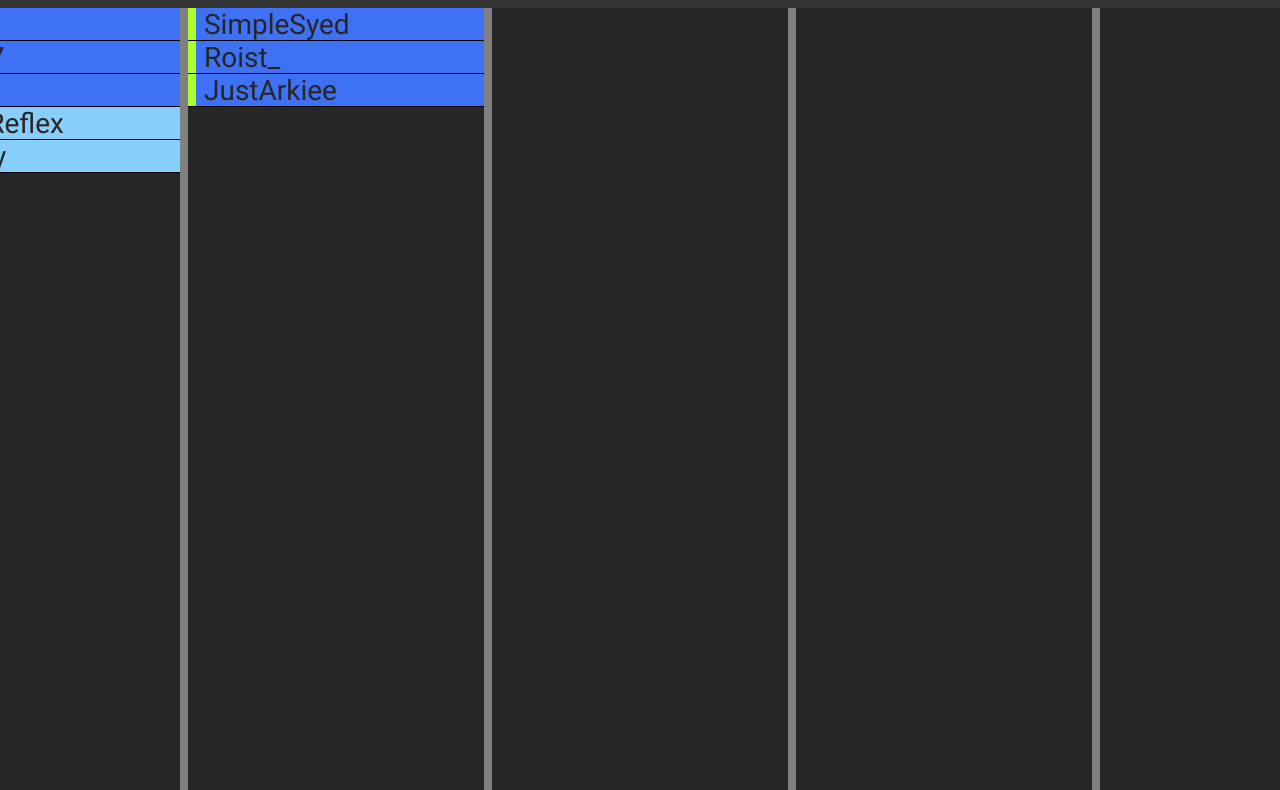
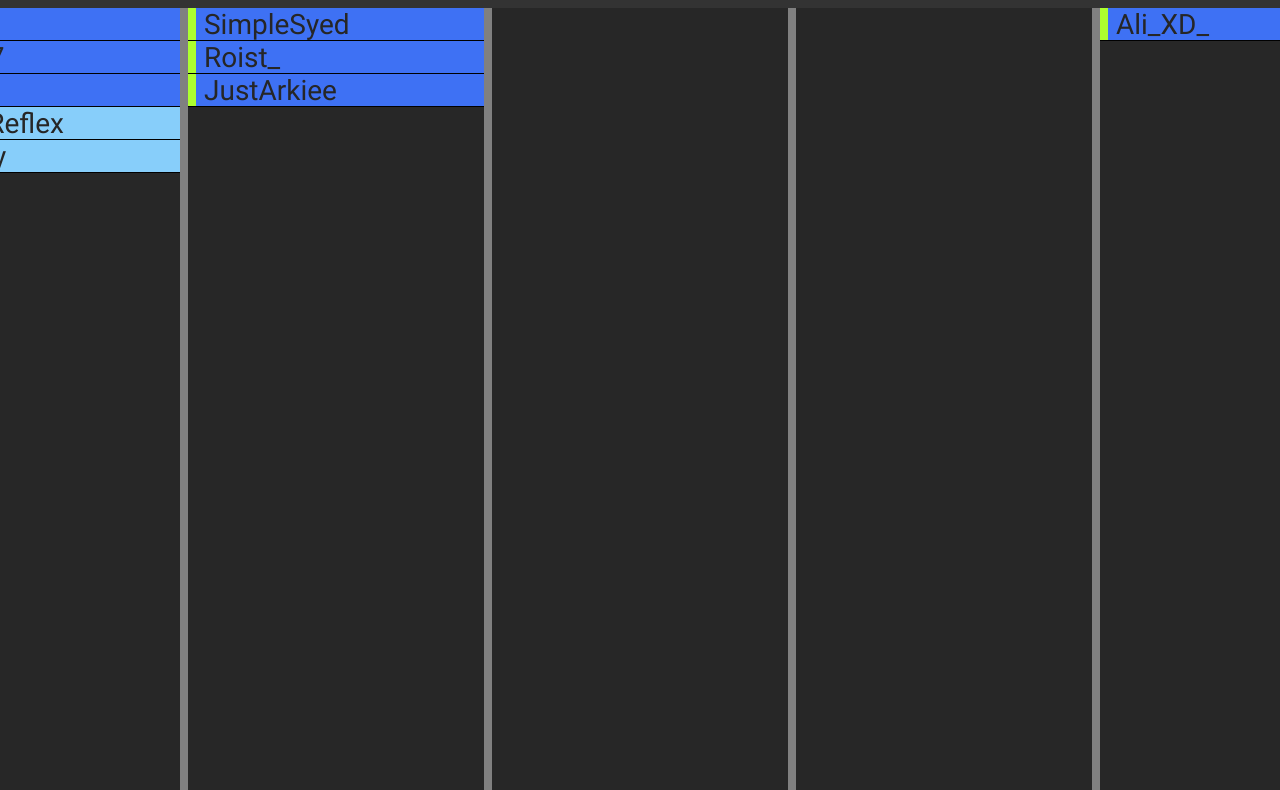
Before and after one commit to ham1dxd/tierlistmc.com, a plain HTML site: page index.html in a window 1280 px wide. Shown: the part 248-1038 px from the top of the page. Drawn offline with Linux system fonts and the light colour scheme.

Commit message:
Update index.html

```diff
--- a/index.html
+++ b/index.html
@@ -277,7 +277,11 @@
 
               <!--                                          5th box                                   -->
               <div class="tierbox">
-
+                   <!-- 1st player -->
+                <div id="firstplayer" class="players">
+                  <div class="colorbox"></div>
+                  <p class="playername">Ali_XD_</p>
+                </div>
               </div>
               </div>
             </div>
```
